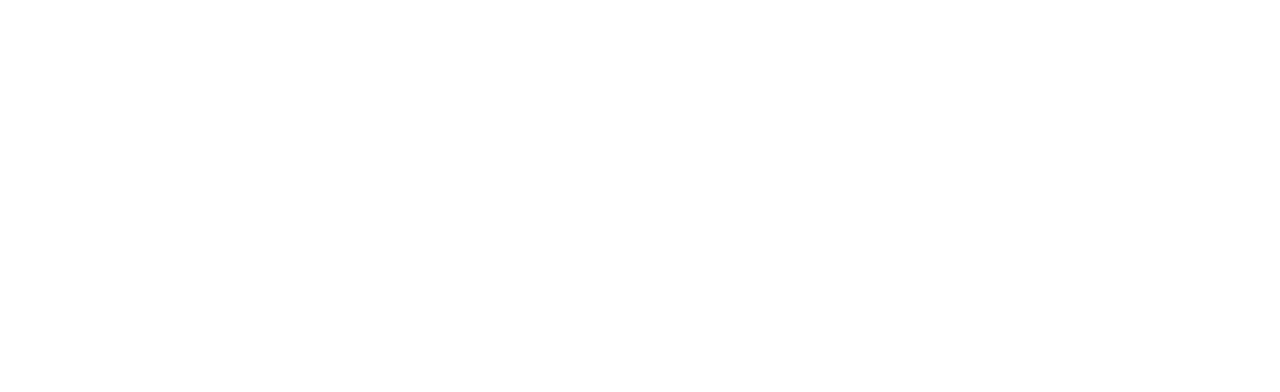
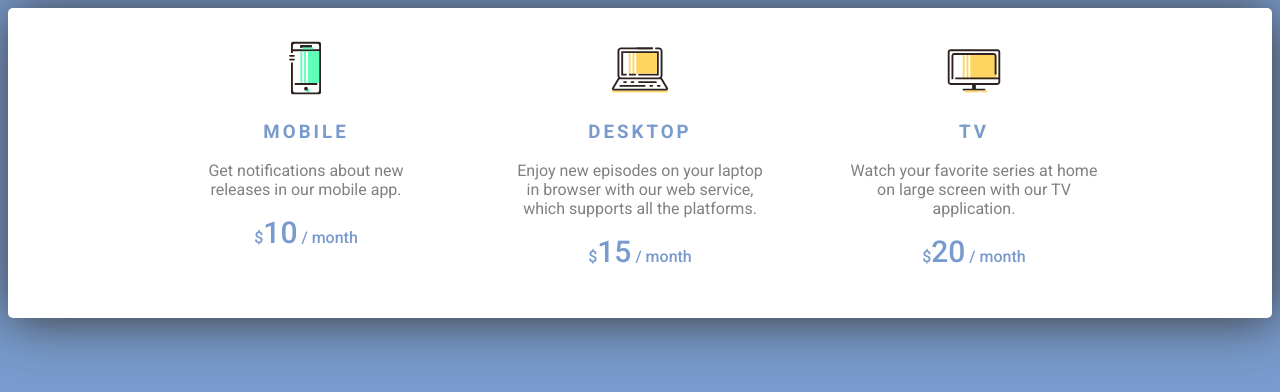
Before and after one commit to KellyTrindade/Frontloops, a plain HTML site: page Loop 1 - Step 1/assets/index.html in a window 1280 px wide. Drawn offline with Linux system fonts and the light colour scheme.

Commit message:
Primeiras modificações no arquivo CSS

```diff
--- a/Loop 1 - Step 1/assets/index.html
+++ b/Loop 1 - Step 1/assets/index.html
@@ -9,6 +9,7 @@
   <link rel="stylesheet" href="./styles.css" />
 </head>
 <body>
+
   <!--
     Welcome to your first asset!
 
@@ -18,5 +19,40 @@
 
     Good luck and have fun!
   -->
+
+    <section>
+      <!-- MOBILE -->
+      <div>
+        <img src="img/device.svg" >
+
+        <h3>Mobile</h3>
+
+        <p>Get notifications about new releases in our mobile app.</p>
+
+        <p class="price">$<span>10</span> / month</p>
+      </div>
+
+      <!--DESKTOP-->
+      <div>
+          <img src="img/laptop.svg" >
+
+          <h3>Desktop</h3>
+
+          <p>Enjoy new episodes on your laptop in browser with our web service, which supports all the platforms.</p>
+
+          <p class="price">$<span>15</span> / month</p>
+        </div>
+
+        <!--TV-->
+        <div>
+            <img src="img/monitor.svg" >
+
+            <h3>TV</h3>
+
+            <p>Watch your favorite series at home on large screen with our TV application.</p>
+
+            <p class="price">$<span>20</span> / month</p>
+          </div>
+    </section>
 </body>
 </html>
--- a/Loop 1 - Step 1/assets/styles.css
+++ b/Loop 1 - Step 1/assets/styles.css
@@ -0,0 +1,44 @@
+body {
+    color: #789acc;
+    background-color: #789acc;
+    font-family: Roboto, sans-serif;
+}
+
+section {
+    background-color: white;
+    padding: 30px;
+    text-align: center;
+    border-radius: 5px;
+    box-shadow: 2px 2px 50px #383838;
+}
+
+section div {
+    width: 250px;
+    height: 250px;
+    display: inline-block;
+    vertical-align: middle;
+    margin: 0 40px;
+}
+
+div img {
+    width: 60px;
+}
+
+div h3 {
+    text-transform: uppercase;
+    letter-spacing: 3px;
+    font-weight: 700;
+}
+
+div p {
+    color: grey;
+}
+
+.price {
+    color: #789acc;
+    font-weight: 500;
+}
+
+span {
+    font-size: 30px;
+}
```
